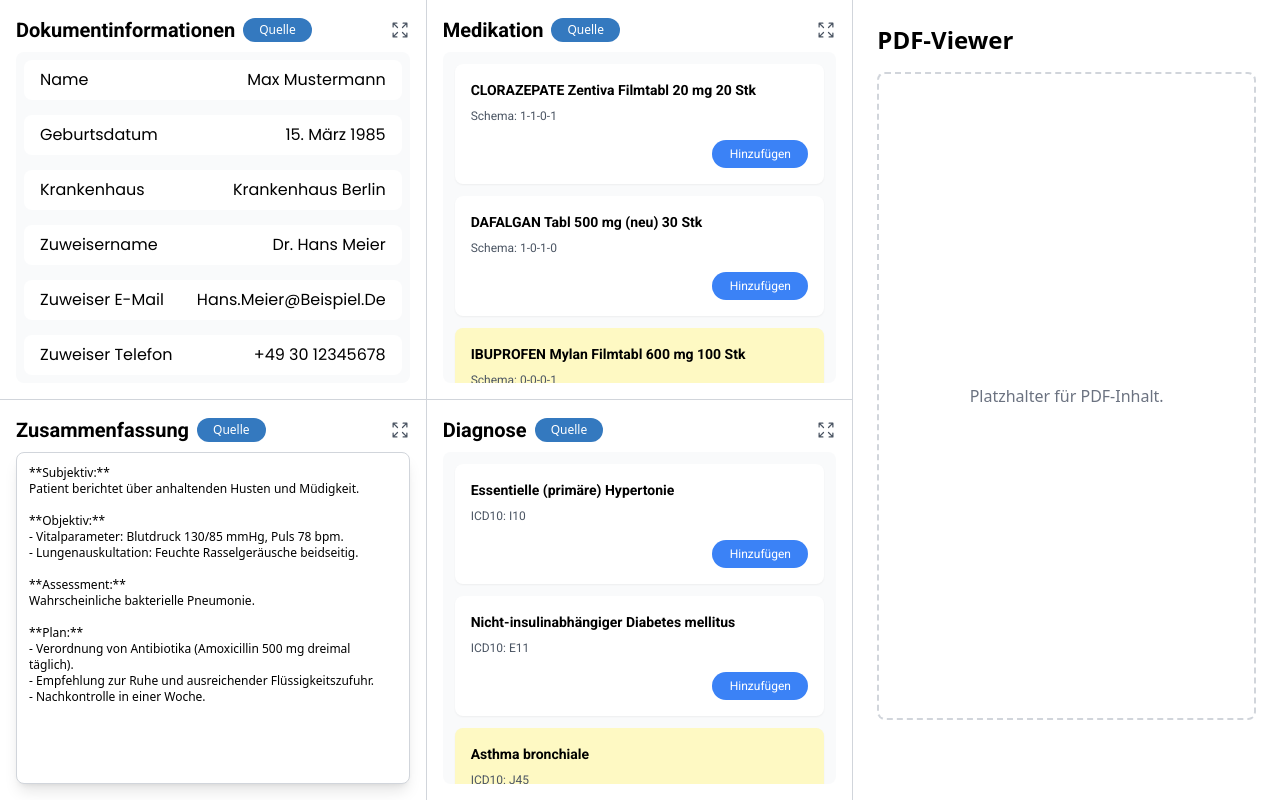
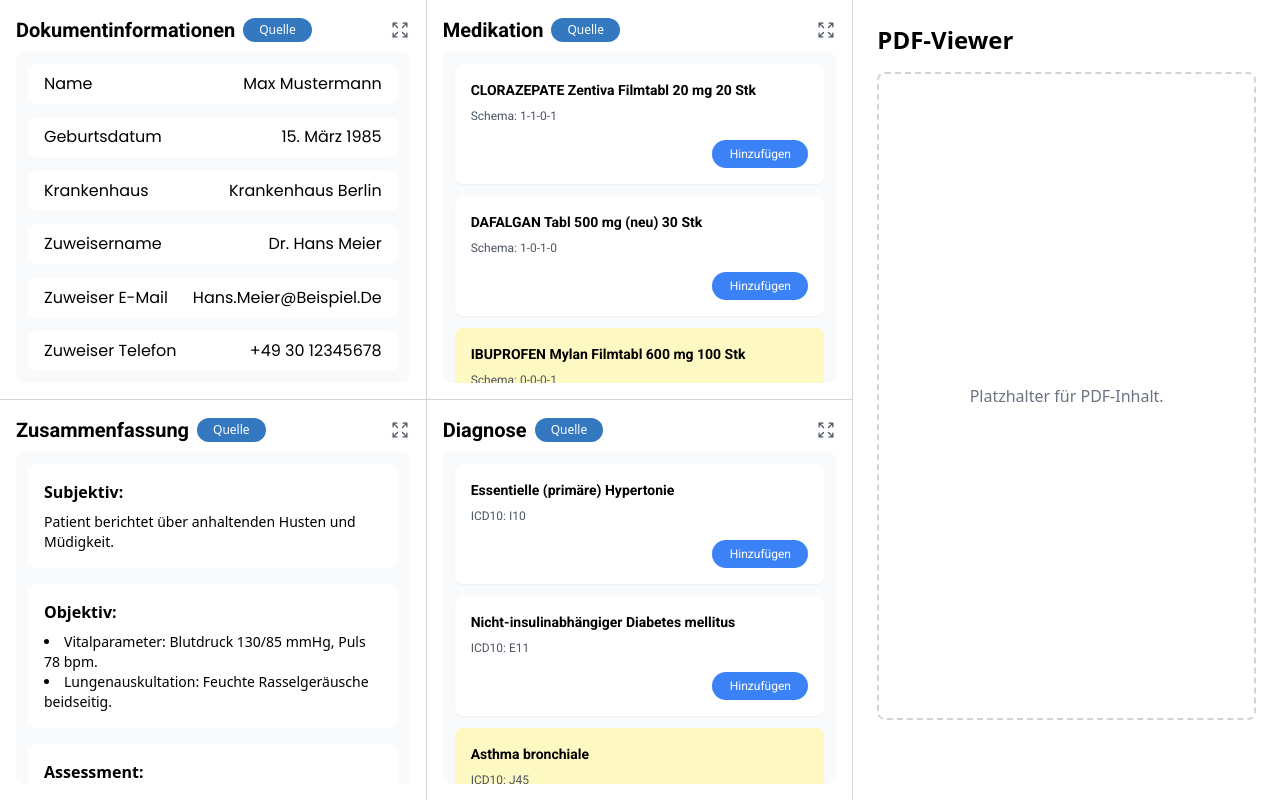
Before and after one commit to MdRahi99/Medical-Dashboard, a React (Create React App) app: page / in a window 1280 px wide. Built offline with nearby package versions, Linux system fonts and the light colour scheme.

Commit message:
Summary portion done

```diff
--- a/src/App.js
+++ b/src/App.js
@@ -25,7 +25,7 @@ function App() {
             {/* Left Column (Document Info and Summary) */}
             <div className="flex flex-col h-full border-b md:border-b-0 md:border-r border-gray-300">
               {/* Document Information */}
-              <div className="h-[50vh] border-b border-gray-300 bg-white">
+              <div className="h-auto md:h-[50vh] border-b border-gray-300 bg-white">
                 <DocumentInfoSection
                   isExpanded={false}
                   onExpand={() => handleExpand('documentInfo')}
--- a/src/components/DocumentInfoSection.js
+++ b/src/components/DocumentInfoSection.js
@@ -17,7 +17,7 @@ const DocumentInfoSection = ({ isExpanded, onExpand }) => {
       {/* Header mit Überschrift und Buttons */}
       <TopTitle title="Dokumentinformationen" status="Quelle" onExpand={onExpand} isExpanded={isExpanded} />
       {/* Inhalt */}
-      <div className={"font-poppins bg-gray-50 flex flex-col justify-between gap-2 rounded-lg flex-grow mx-4 mb-4 p-2 capitalize"}>
+      <div className={"font-poppins bg-gray-50 flex flex-col justify-between gap-2 rounded-lg flex-grow mx-4 mb-4 p-3 capitalize"}>
         <div className='flex flex-col justify-between gap-2 rounded-lg h-full'>
           {data.map((item, index) => (
             <div key={index} className="flex justify-between bg-white px-4 py-2 rounded-lg">
--- a/src/components/SummarySection.js
+++ b/src/components/SummarySection.js
@@ -1,31 +1,51 @@
-// components/SummarySection.js
 import React from 'react';
 import TopTitle from './shared/TopTitle';
 
 const SummarySection = ({ isExpanded, onExpand }) => {
+  const summaryData = {
+    subjektiv: "Patient berichtet über anhaltenden Husten und Müdigkeit.",
+    objektiv: [
+      "Vitalparameter: Blutdruck 130/85 mmHg, Puls 78 bpm.",
+      "Lungenauskultation: Feuchte Rasselgeräusche beidseitig."
+    ],
+    assessment: "Wahrscheinliche bakterielle Pneumonie.",
+    plan: [
+      "Verordnung von Antibiotika (Amoxicillin 500 mg dreimal täglich).",
+      "Empfehlung zur Ruhe und ausreichender Flüssigkeitszufuhr.",
+      "Nachkontrolle in einer Woche."
+    ]
+  };
+
+  const renderContent = (title, content) => (
+    <div className="bg-white p-4 rounded-lg">
+      <h3 className="font-bold mb-2">{title}:</h3>
+      {Array.isArray(content) ? (
+        <ul className="list-disc list-inside text-sm">
+          {content.map((item, index) => (
+            <li key={index}>{item}</li>
+          ))}
+        </ul>
+      ) : (
+        <p className="text-sm">{content}</p>
+      )}
+    </div>
+  );
+
   return (
     <div className="h-full flex flex-col">
-      {/* Header mit Überschrift und Buttons */}
-      <TopTitle title="Zusammenfassung" status="Quelle" onExpand={onExpand} isExpanded={isExpanded} />
-      {/* Textarea */}
-      <div className="flex-grow mx-4 mb-4">
-        <textarea
-          className="w-full h-full p-3 border border-gray-300 rounded-lg resize-none text-xs shadow-lg"
-          defaultValue={`**Subjektiv:**
-Patient berichtet über anhaltenden Husten und Müdigkeit.
-
-**Objektiv:**
-- Vitalparameter: Blutdruck 130/85 mmHg, Puls 78 bpm.
-- Lungenauskultation: Feuchte Rasselgeräusche beidseitig.
-
-**Assessment:**
-Wahrscheinliche bakterielle Pneumonie.
-
-**Plan:**
-- Verordnung von Antibiotika (Amoxicillin 500 mg dreimal täglich).
-- Empfehlung zur Ruhe und ausreichender Flüssigkeitszufuhr.
-- Nachkontrolle in einer Woche.`}
-        />
+      <TopTitle
+        title="Zusammenfassung"
+        status="Quelle"
+        onExpand={onExpand}
+        isExpanded={isExpanded}
+      />
+      <div className="flex-grow bg-gray-50 p-3 rounded-lg mx-4 mb-4 overflow-auto">
+        <div className="space-y-4">
+          {renderContent("Subjektiv", summaryData.subjektiv)}
+          {renderContent("Objektiv", summaryData.objektiv)}
+          {renderContent("Assessment", summaryData.assessment)}
+          {renderContent("Plan", summaryData.plan)}
+        </div>
       </div>
     </div>
   );
```
